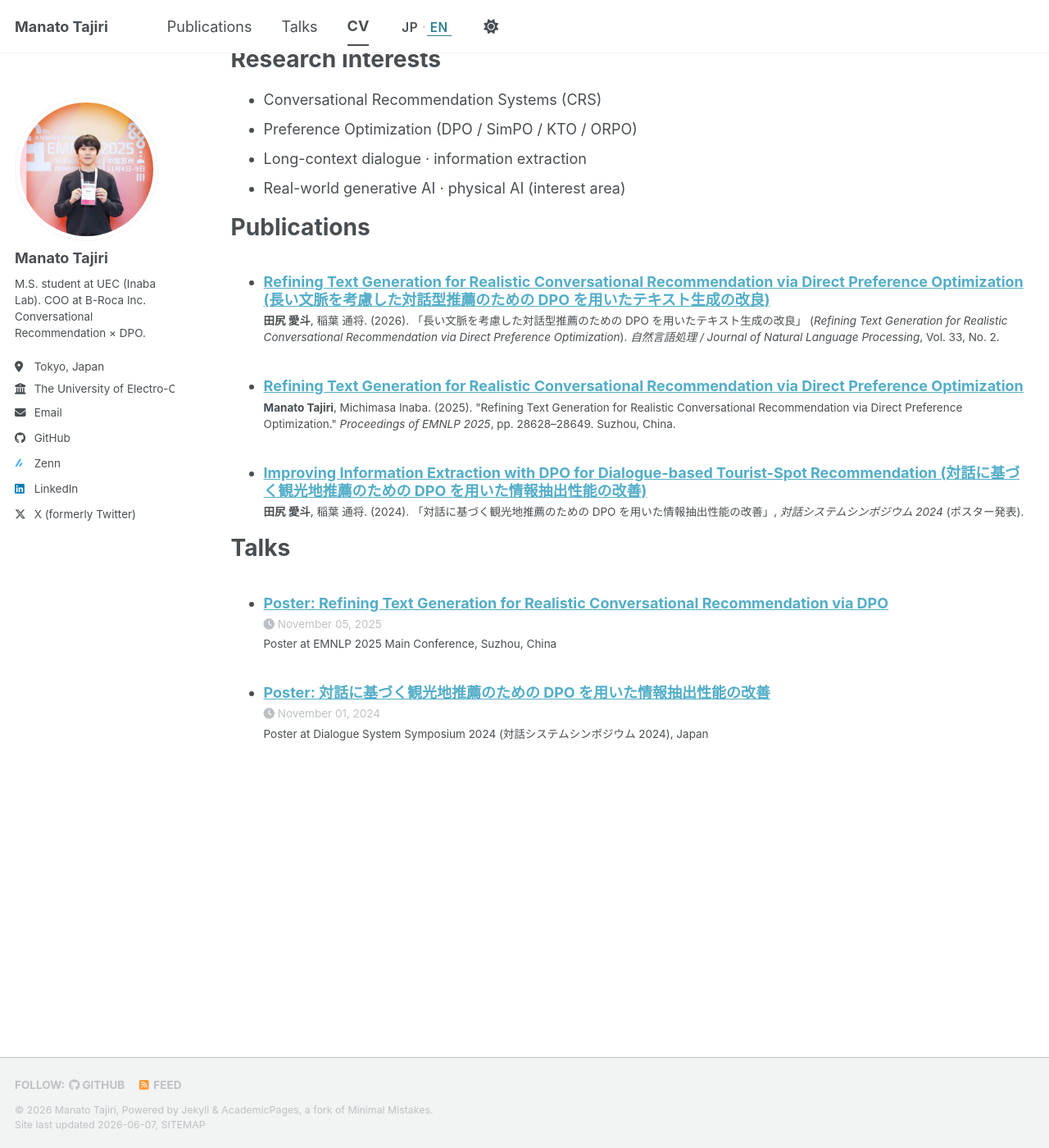
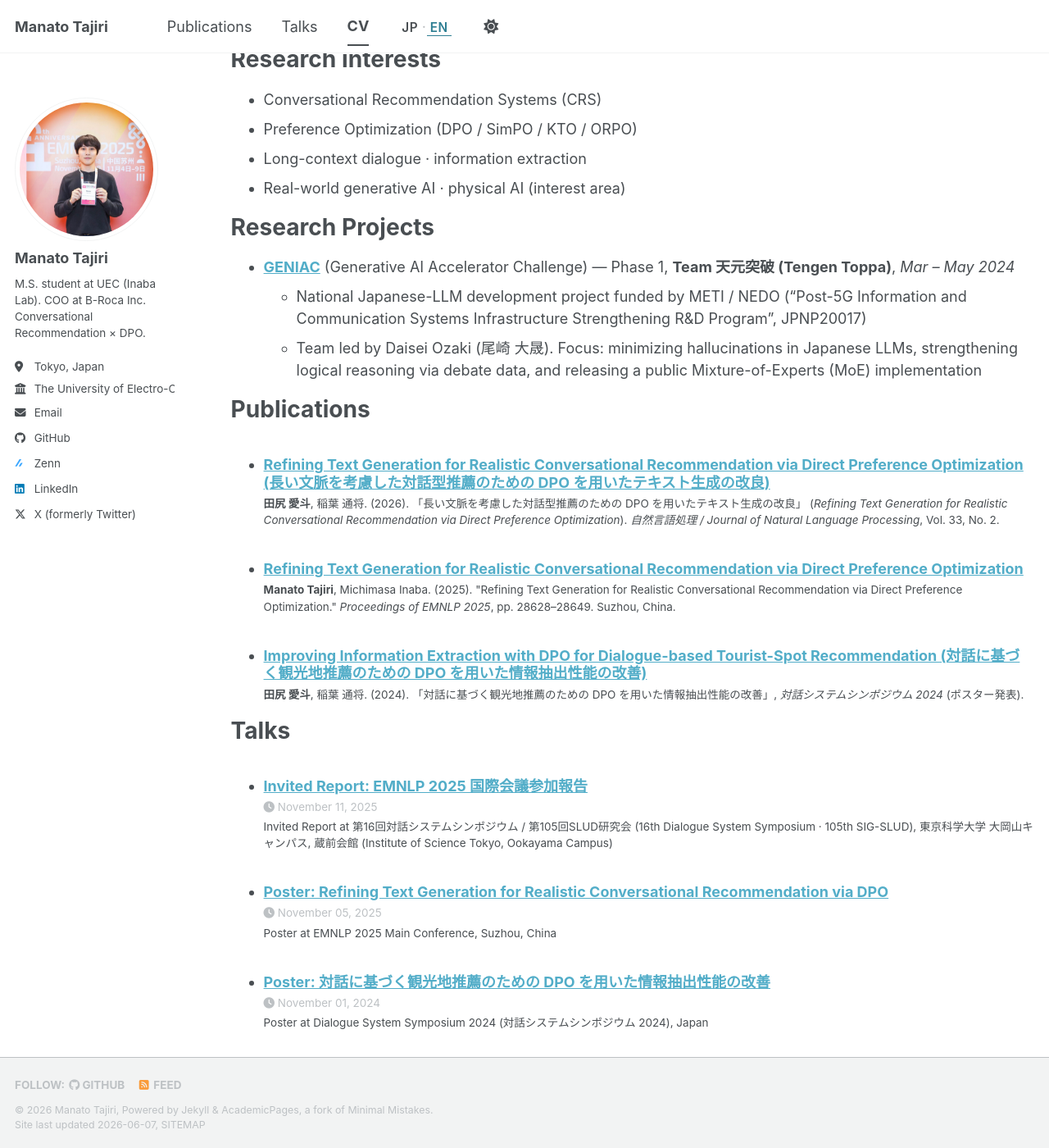
Before and after one commit to manato-tajiri/manato-tajiri.github.io, a Jekyll site: the page built from _pages/cv.md, in a window 1280 px wide and 1400 px high, scrolled down 659 px. Shown: the whole window at 82% size. Built offline with Jekyll 4.4.1, drawn with Linux system fonts in a browser that asks for light colours; a script bundle is joined from its source files by our own code; library files that are not in the unit come from our copies.

Commit message:
Add GENIAC project participation (CV + About) and EMNLP invited report to Talks

```diff
--- a/_pages/cv.md
+++ b/_pages/cv.md
@@ -33,6 +33,12 @@ Research interests
 * Long-context dialogue · information extraction
 * Real-world generative AI · physical AI (interest area)
 
+Research Projects
+======
+* [**GENIAC**](https://weblab.t.u-tokyo.ac.jp/geniac_llm/teams/) (Generative AI Accelerator Challenge) — Phase 1, **Team 天元突破 (Tengen Toppa)**, *Mar – May 2024*
+  * National Japanese-LLM development project funded by METI / NEDO ("Post-5G Information and Communication Systems Infrastructure Strengthening R&D Program", JPNP20017)
+  * Team led by Daisei Ozaki (尾崎 大晟). Focus: minimizing hallucinations in Japanese LLMs, strengthening logical reasoning via debate data, and releasing a public Mixture-of-Experts (MoE) implementation
+
 Publications
 ======
   <ul>{% for post in site.publications reversed %}
--- /dev/null
+++ b/_talks/2025-11-11-emnlp-report-slud.md
@@ -0,0 +1,15 @@
+---
+title: "Invited Report: EMNLP 2025 国際会議参加報告"
+collection: talks
+type: "Invited Report"
+permalink: /talks/2025-emnlp-report-slud
+venue: "第16回対話システムシンポジウム / 第105回SLUD研究会 (16th Dialogue System Symposium · 105th SIG-SLUD)"
+date: 2025-11-11
+location: "東京科学大学 大岡山キャンパス, 蔵前会館 (Institute of Science Tokyo, Ookayama Campus)"
+---
+
+Invited report on EMNLP 2025 (the conference I attended in Suzhou, China) given at the *International-Conference Report* session of the 16th Dialogue System Symposium / 105th SIG-SLUD meeting (organized by the SLUD research group of the Japanese Society for Artificial Intelligence).
+
+第16回対話システムシンポジウム（第105回SLUD研究会）の「国際会議報告」セッションにおいて、EMNLP 2025（Suzhou, China）の参加報告を担当しました。
+
+[Program page](https://ai-gakkai.or.jp/sig-slud/sig-announce/105th-sig.html)
```
Also changed, not shown: _pages/about.md (+2 -2 lines).
